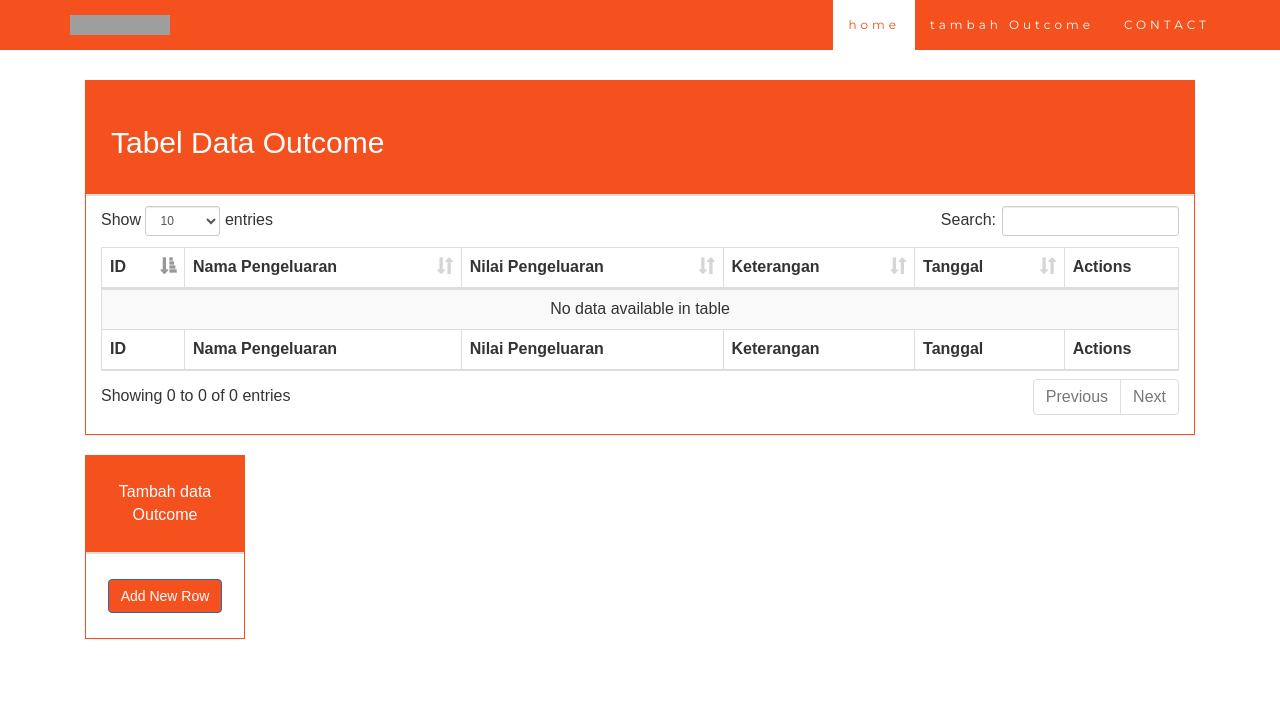
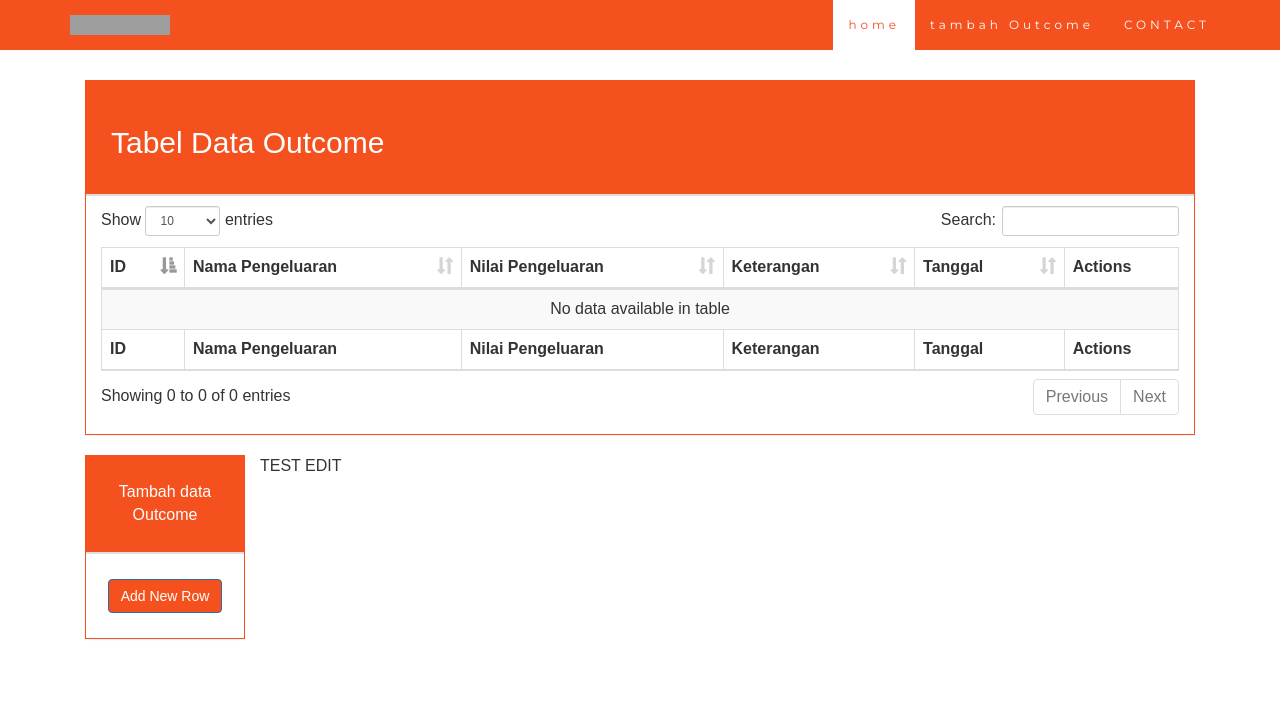
Before and after one commit to adithdwie/OutcomePDO, a PHP site: page / in a window 1280 px wide. Shown: the top 718 px of the page. Run offline with PHP 8.4, Linux system fonts and the light colour scheme; data that the repository does not hold is empty; some libraries are stand-ins or nearby versions; grey boxes are pictures that could not be loaded.

Commit message:
Outcome PDO v1.4

```diff
--- a/index.php
+++ b/index.php
@@ -186,3 +186,5 @@ $data = $outcome->getAll();
     </script>
     </body>
 </html>
+
+TEST EDIT
```
